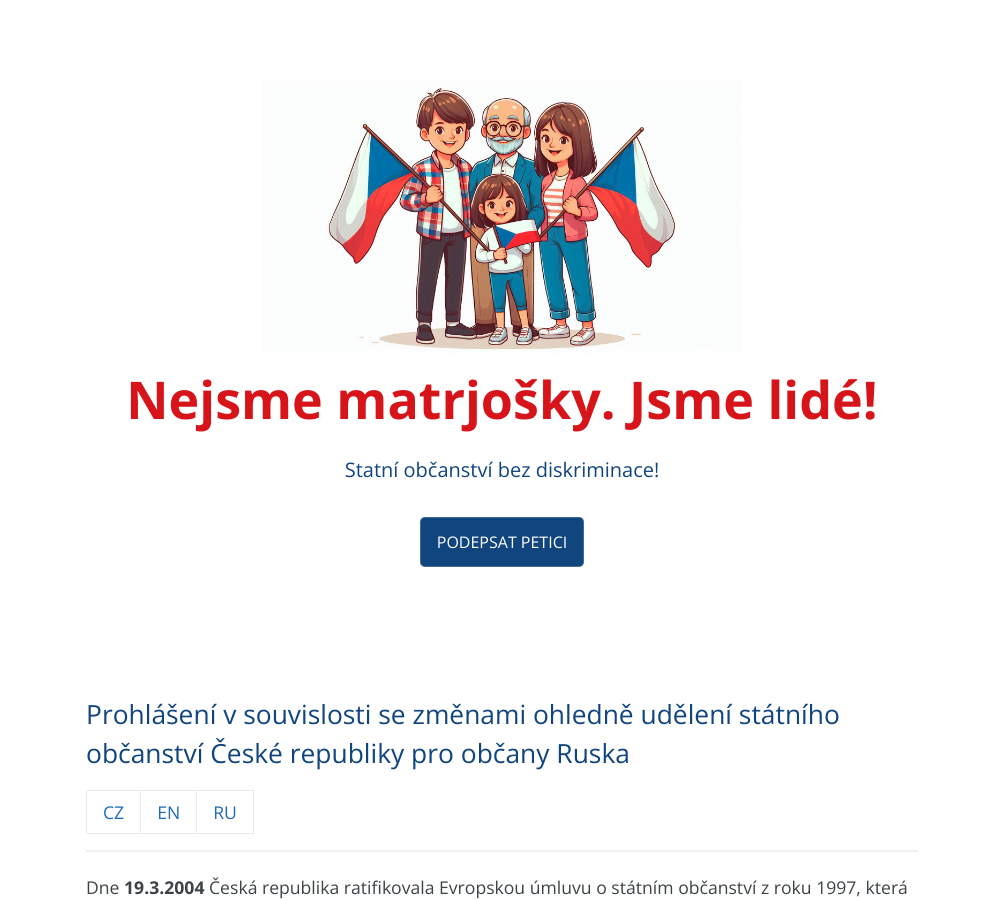
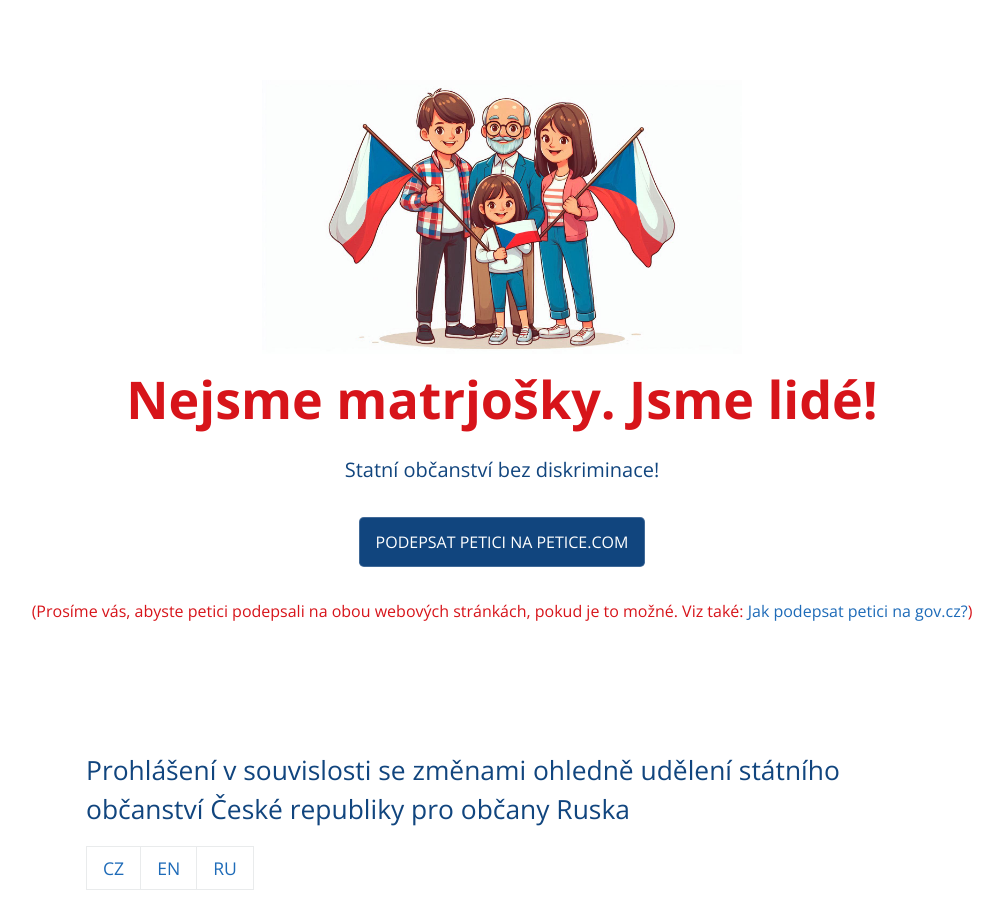
Before and after one commit to thewulf7/jsmelide, a Jekyll site: the page built from index.md, in a window 1280 px wide and 900 px high. Shown: the whole window, without its empty margins (138-1141 px from the left). Built offline with Jekyll 4.4.1, drawn with Linux system fonts in a browser that asks for light colours; comment, search, counter and statistics services are not loaded; our own code applies the rules of GitHub Pages for plain Markdown files.

Commit message:
Update default.html

```diff
--- a/_layouts/default.html
+++ b/_layouts/default.html
@@ -21,11 +21,12 @@
       <h1 class="project-name">{{ site.title }}</h1>
       <h2 class="project-tagline page-header-secondary-text">{{ page.description | default: site.description | default: site.github.project_tagline }}</h2>
       {% if site.show_sign_petition %}
-        <a href="{{ site.petice.com }}" class="btn btn-caps" target="_blank">Podepsat petici</a>
+        <a href="{{ site.petice.com }}" class="btn btn-caps" target="_blank">Podepsat petici na petice.com</a>
       {% endif %}
       {% if site.show_sign_petition_gov %}
-        <a href="{{ site.petice.gov }}" class="btn btn-caps" target="_blank">Podepsat petici gov.cz</a>
+        <a href="{{ site.petice.gov }}" class="btn btn-caps" target="_blank">Podepsat petici na gov.cz</a>
       {% endif %}
+      <p>(Prosíme vás, abyste petici podepsali na obou webových stránkách, pokud je to možné. Viz také: <a href="govcz.html">Jak podepsat petici na gov.cz?</a>)</p>
     </header>
 
     <main id="content" class="main-content" role="main">
```
